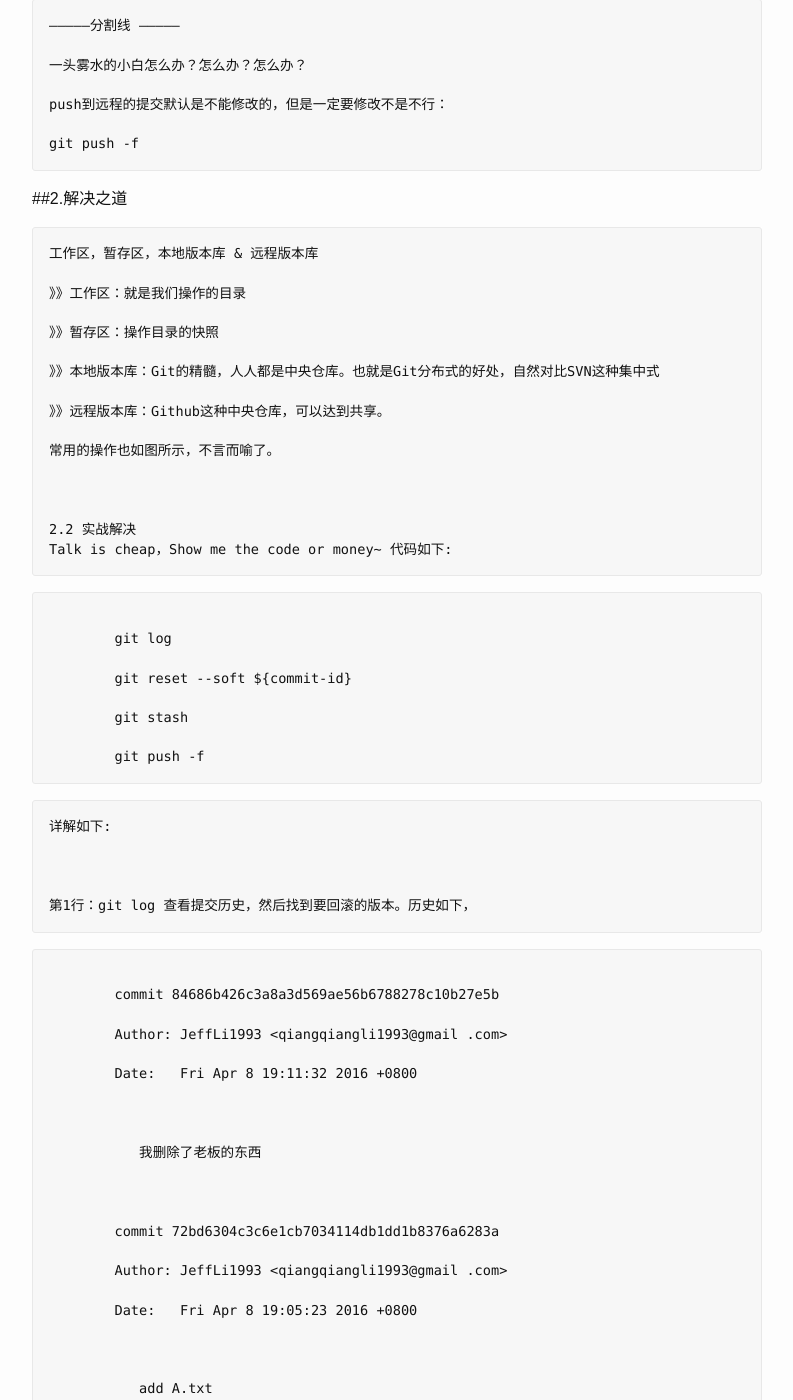
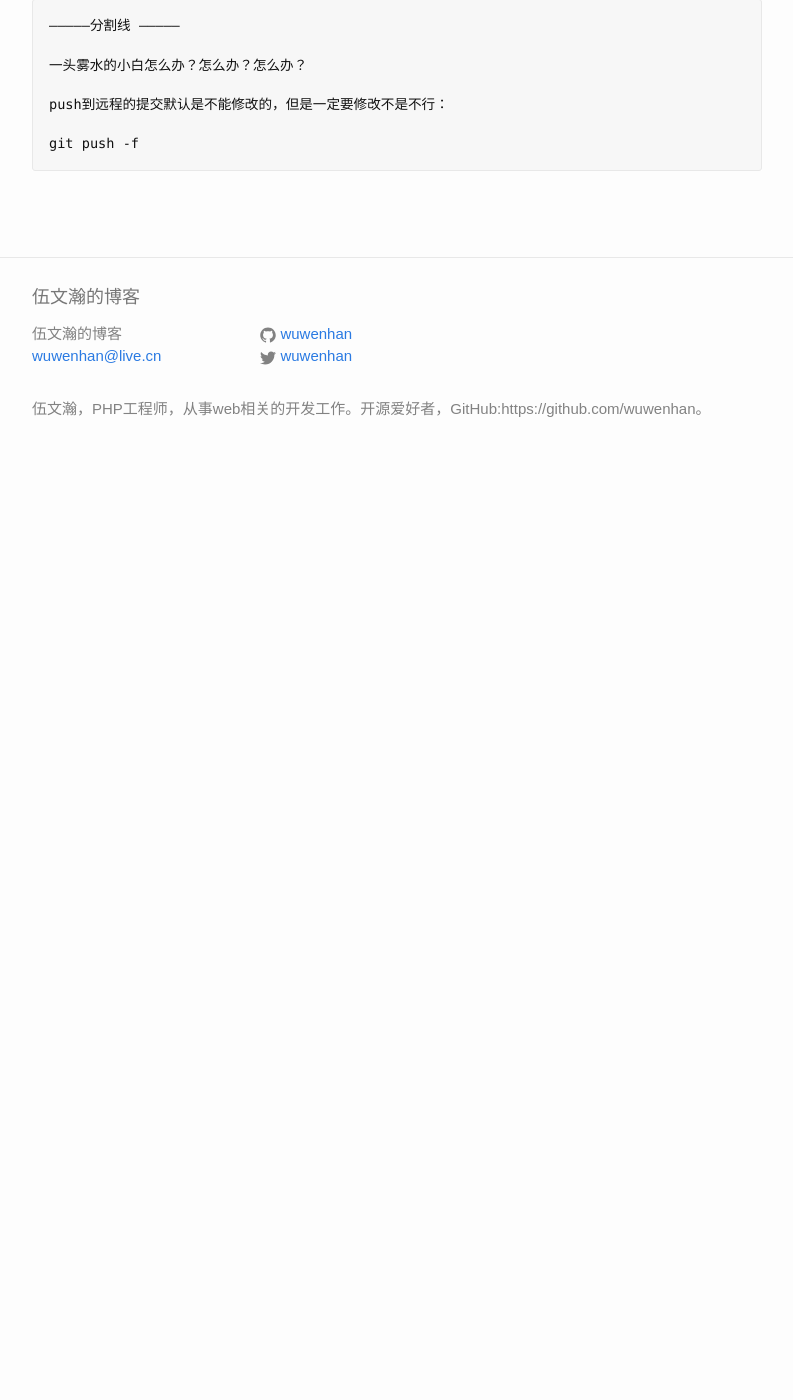
Before and after one commit to wuwenhan/wuwenhan.github.io, a Jekyll site: the page built from _posts/2016-04-09-git回滚远程版本.markdown, in a window 1280 px wide and 1400 px high, scrolled down 680 px. Shown: the whole window, without its empty margins (268-1061 px from the left). Built offline with Jekyll 4.4.1, drawn with Linux system fonts in a browser that asks for light colours; comment, search, counter and statistics services are not loaded; after the commit the page ends 1160 px from its top, so only the background shows below that; some of the changed text lies outside the part shown.

Commit message:
新文章

```diff
--- a/_posts/2016-04-09-git回滚远程版本.markdown
+++ b/_posts/2016-04-09-git回滚远程版本.markdown
@@ -32,89 +32,3 @@ categories: wuwenhan update
 	push到远程的提交默认是不能修改的，但是一定要修改不是不行：
 
 	git push -f
-
-
-
-##2.解决之道
-
-	工作区，暂存区，本地版本库 & 远程版本库
-
-	》》工作区：就是我们操作的目录
-
-	》》暂存区：操作目录的快照
-
-	》》本地版本库：Git的精髓，人人都是中央仓库。也就是Git分布式的好处，自然对比SVN这种集中式
-
-	》》远程版本库：Github这种中央仓库，可以达到共享。
-
-	常用的操作也如图所示，不言而喻了。
-
-
-
-	2.2 实战解决
-	Talk is cheap，Show me the code or money~ 代码如下:
-<pre>
-
-	git log
-
-	git reset --soft ${commit-id}
-
-	git stash
-
-	git push -f
-</pre>
-
-	详解如下:
-
-
-
-	第1行：git log 查看提交历史，然后找到要回滚的版本。历史如下，
-<pre>
-
-	commit 84686b426c3a8a3d569ae56b6788278c10b27e5b
-
-	Author: JeffLi1993 <qiangqiangli1993@gmail .com>
-
-	Date:   Fri Apr 8 19:11:32 2016 +0800
-
-
-
-	   我删除了老板的东西
-
-
-
-	commit 72bd6304c3c6e1cb7034114db1dd1b8376a6283a
-
-	Author: JeffLi1993 <qiangqiangli1993@gmail .com>
-
-	Date:   Fri Apr 8 19:05:23 2016 +0800
-
-
-
-	   add A.txt
-</pre>
-
-	我们想要回滚到的版本就是：72bd6304c3c6e1cb7034114db1dd1b8376a6283a
-
-
-
-	第2行：git reset –soft 72bd6304c3c6e1cb7034114db1dd1b8376a6283a
-
-	撤销到某个版本之前，之前的修改退回到暂存区（不懂看漂亮的图哦~）。soft 和 hard参数的区别就是，hard修改记录都没了，soft则会保留修改记录。
-
-
-
-	第3行：暂存为了安全起见。
-
-
-
-	第4行：git push -f
-
-	将本地master push 到远程版本库中， -f 强制覆盖。
-
-
-
-	3. 小结
-
-	git reset 回滚到某个版本之前
-	git push -f 强制push覆盖
```
